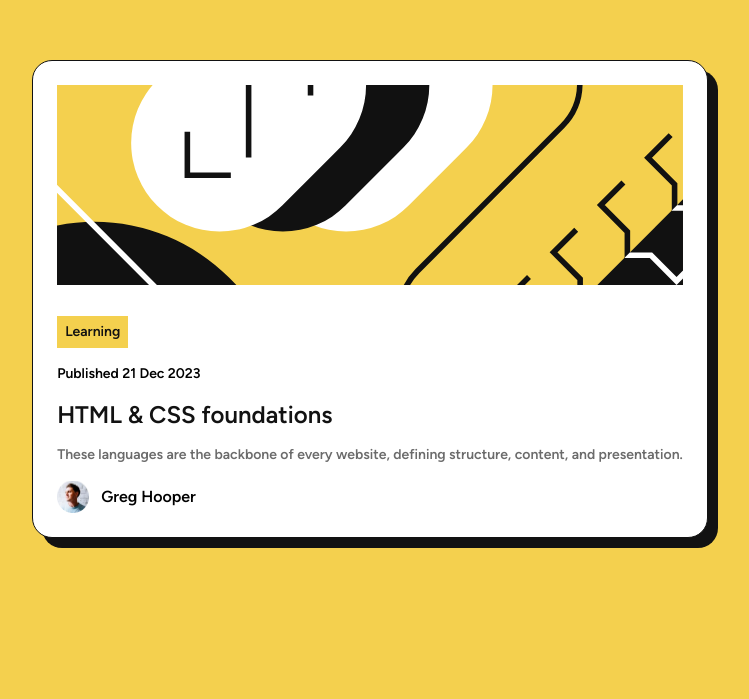
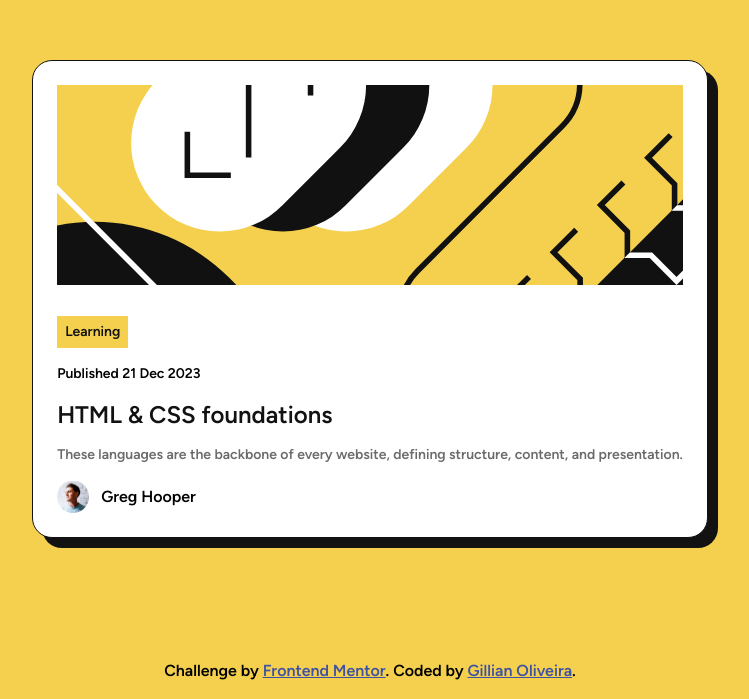
Before and after one commit to lia-oliveira/blog-preview-card, a plain HTML site: page index.html in a window 1280 px wide. Shown: the part 101-800 px from the top of the page, without its empty margins (270-1019 px from the left). Drawn offline with Linux system fonts and the light colour scheme.

Commit message:
footer css

```diff
--- a/index.html
+++ b/index.html
@@ -27,10 +27,10 @@
             </div>
         </main>
     </div>
-    <!--<footer class="attribution">
-    Challenge by <a href="https://www.frontendmentor.io?ref=challenge" target="_blank">Frontend Mentor</a>.
-    Coded by <a href="#">Your Name Here</a>.
-  </footer>-->
+    <footer class="attribution">
+        Challenge by <a href="https://www.frontendmentor.io?ref=challenge" target="_blank">Frontend Mentor</a>.
+        Coded by <a href="https://github.com/lia-oliveira">Gillian Oliveira</a>.
+    </footer>
 </body>
 
 </html>
--- a/styles/main.css
+++ b/styles/main.css
@@ -23,6 +23,7 @@ font-face {
     --Yellow: hsl(47, 88%, 63%);
     --Gray-500: hsl(0, 0%, 42%);
     --Gray-950: hsl(0, 0%, 7%);
+    --Blue:hsl(228, 45%, 44%);
     /*Font*/
     --font-primary: 'Figtree-SemiBold', sans-serif;
     --fs-base: 16px;
@@ -119,7 +120,24 @@ main .author{
 }
 
 
+footer{
+    position: fixed;
+    bottom: 0;
+    width: 100%;
+    text-align: center;
+    padding: 1em;
+}
 
+footer p{
+    font-size: var(--fs-11);
+    font-family: var(--font-primary);
+    font-weight: var(--fw-500);
+    text-align: center;
+}
+
+footer a{
+    color: var(--Blue);
+}
 
 /*
 .attribution { font-size: 11px; text-align: center; }
```
